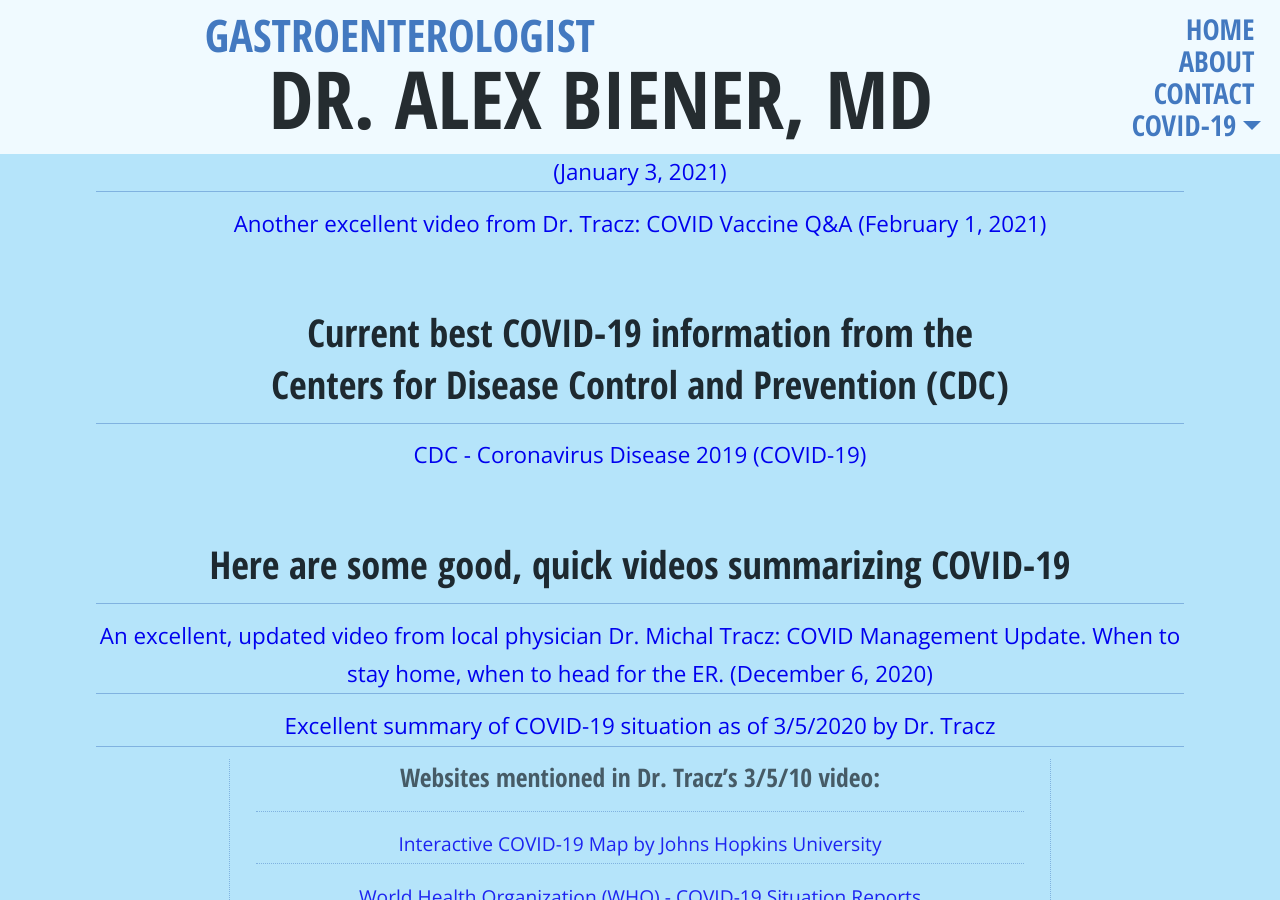
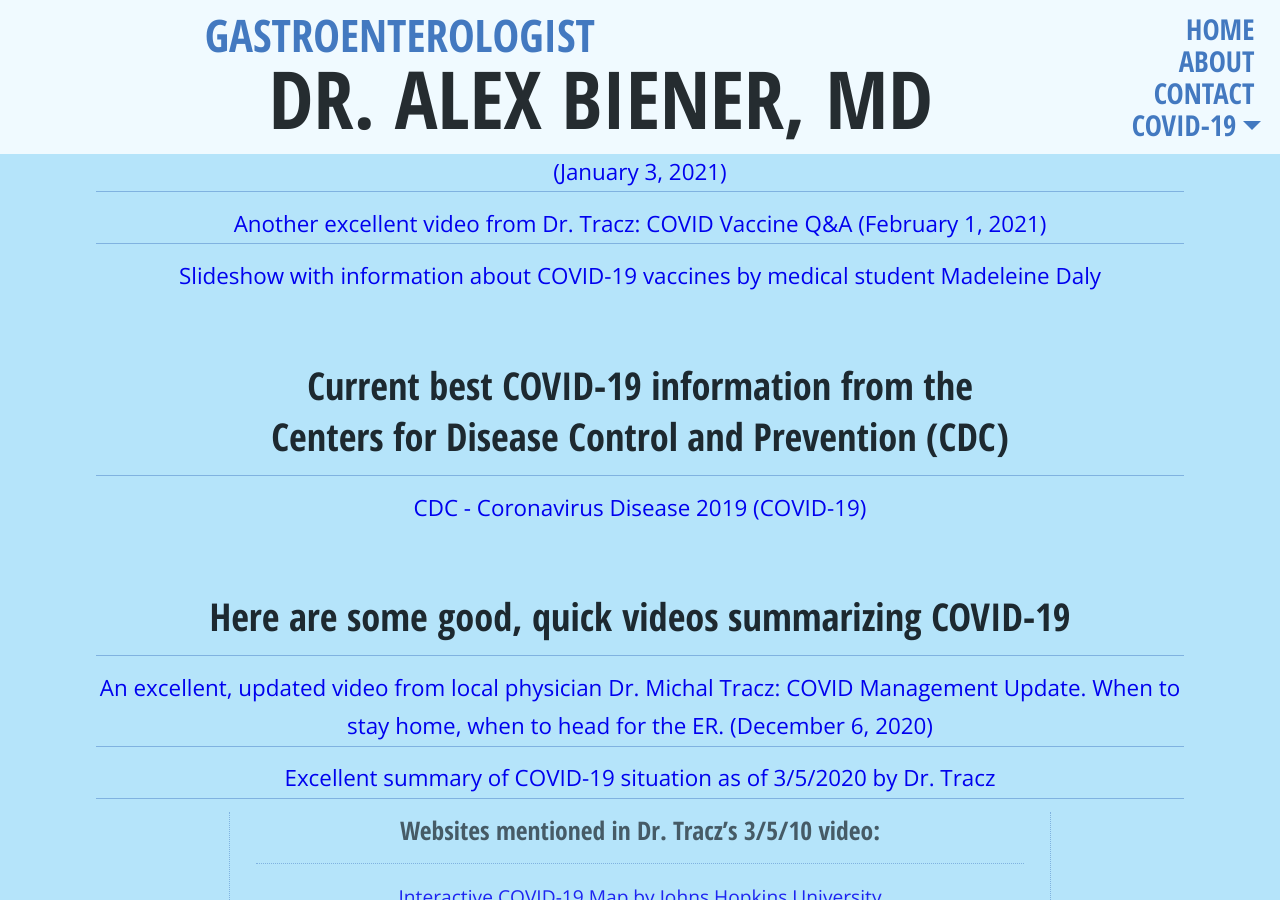
Before and after one commit to alexbienermd/alexbienermd.github.io, a Jekyll site: the page built from _posts/2020-04-09-COVID-19-for-patients.markdown, in a window 1280 px wide and 900 px high, scrolled down 698 px. Built offline with Jekyll 4.4.1, drawn with Linux system fonts in a browser that asks for light colours; nearby versions of some CDN libraries.

Commit message:
Add link to slideshow presentation by a medical student to the 'for patients' post

```diff
--- a/_posts/2020-04-09-COVID-19-for-patients.markdown
+++ b/_posts/2020-04-09-COVID-19-for-patients.markdown
@@ -23,6 +23,7 @@ Those of my patients who have been told to purchase Epi-Pens for allergic reacti
     <li><a href="https://www.co.bergen.nj.us/health-promotion/2019-novel-corona-virus">Information from Bergen County to its residents about the coronavirus</a></li>
     <li><a href="https://www.youtube.com/watch?v=RI_blmMGrSM">An excellent video from local physician Dr. Michal Tracz: COVID Vaccine — a Guide for the Hesitant (January 3, 2021)</a></li>
     <li><a href="https://www.youtube.com/watch?v=DUDQvp3zRmc">Another excellent video from Dr. Tracz: COVID Vaccine Q&A (February 1, 2021)</a></li>
+    <li><a href="https://docs.google.com/presentation/d/1-34O8lnBPe7kZwvYgBWs3R2-Cj8BUNDits1ybMRBGGM/edit?usp=sharing">Slideshow with information about COVID-19 vaccines by medical student Madeleine Daly</a></li>
   </ul>
 
   <h4>Current best COVID-19 information from the<br>Centers for Disease Control and Prevention (CDC)</h4>
```
